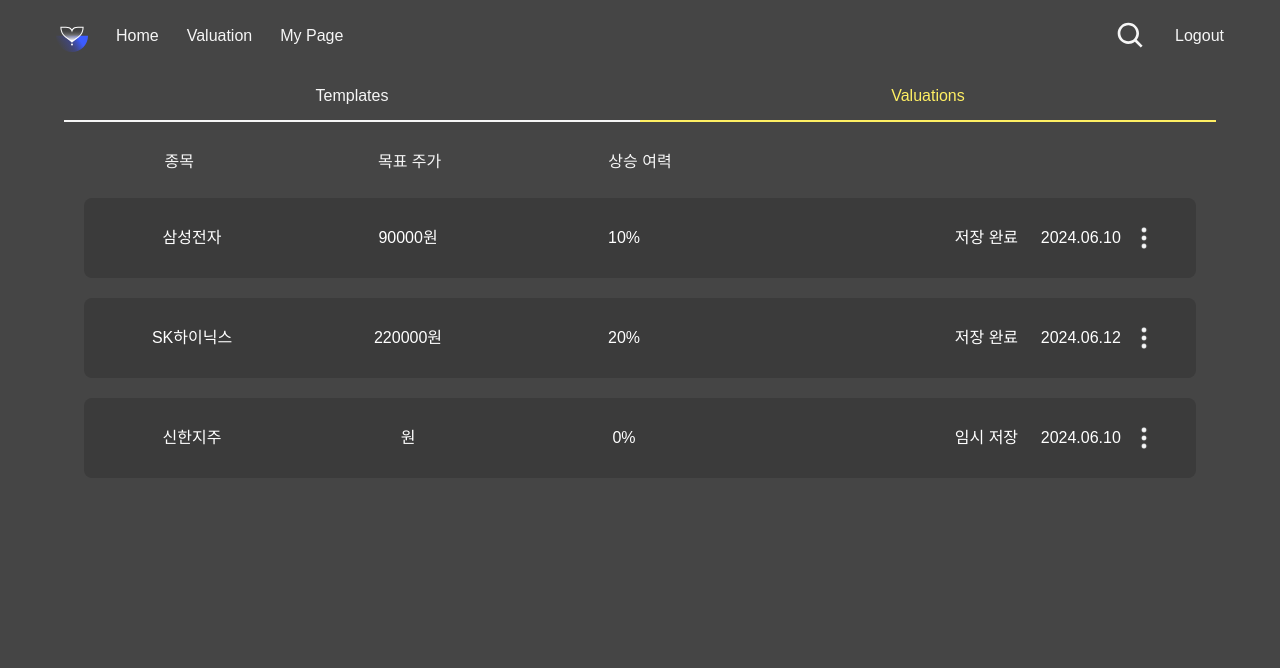
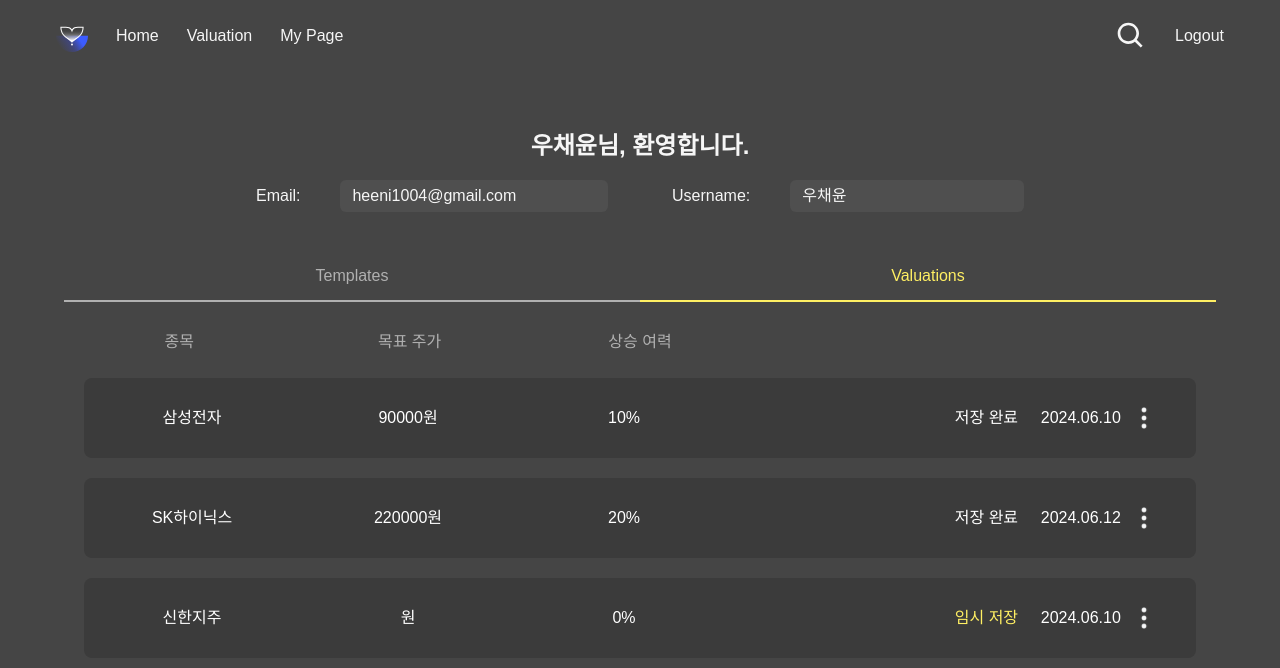
Before and after one commit to valueGa/valueGa_frontend, a React (Vite) app: page /mypage in a window 1280 px wide. Both pictures are taken after a click on the item "Valuations". Shown: the top 668 px of the page. Built offline with nearby package versions, Linux system fonts and the light colour scheme; a web font is replaced by a local one.

Commit message:
feat: myPage 프로필 컴포넌트  개발

```diff
--- a/src/routes/mypage/page.jsx
+++ b/src/routes/mypage/page.jsx
@@ -3,9 +3,14 @@
 import Template from "./template";
 import Valuation from "./valuation";
 import NavBar from "~/components/NavBar";
+import Profile from "./profile";
 
 export default function MyPage() {
   const [activeIndex, setActiveIndex] = useState(0);
+  const [user, setUser] = useState({
+    name: "우채윤",
+    email: "heeni1004@gmail.com",
+  });
   const tabContArr = [
     {
       tabTitle: (
@@ -13,7 +18,7 @@
           className={`py-3 basis-1/2 cursor-pointer ${
             activeIndex === 0
               ? "border-b-2 border-yellow text-yellow"
-              : "border-b-2 border-tuatara-50"
+              : "border-b-2 border-tuatara-300 text-tuatara-300"
           }`}
           onClick={() => tabClickHandler(0)}
         >
@@ -27,7 +32,7 @@
           className={`py-3 basis-1/2 cursor-pointer ${
             activeIndex === 1
               ? "border-b-2 border-yellow text-yellow"
-              : "border-b-2 border-gray-300 border-tuatara-50"
+              : "border-b-2 border-gray-300 border-tuatara-300 text-tuatara-300"
           }`}
           onClick={() => tabClickHandler(1)}
         >
@@ -43,6 +48,7 @@
   return (
     <div className="bg-tuatara-800 text-tuatara-50 h-screen">
       <NavBar />
+      <Profile name={user.name} email={user.email} />
       <div className="font-apple mx-16">
         <ul className="text-caption columns-2 text-center flex flex-row">
           {tabContArr.map((element, index) => {
--- /dev/null
+++ b/src/routes/mypage/profile.jsx
@@ -0,0 +1,23 @@
+import React from "react";
+
+export default function Profile({ name, email }) {
+  return (
+    <div className="flex flex-col text-center font-apple items-center justify-center my-10">
+      <div className="text-body2 py-4 font-bold ">{name}님, 환영합니다.</div>
+      <div className="flex flex-row items-center justify-center space-x-16 text-caption w-3/5">
+        <div className="flex flex-row items-center w-1/2">
+          <div className="mr-10">Email: </div>
+          <div className="bg-tuatara-700 bg-opacity-14 w-full rounded-md text-left p-3 py-1">
+            {email}
+          </div>
+        </div>
+        <div className="flex flex-row items-center w-1/2">
+          <div className="mr-10">Username: </div>
+          <div className="bg-tuatara-700 bg-opacity-14 w-full rounded-md text-left p-3 py-1">
+            {name}
+          </div>
+        </div>
+      </div>
+    </div>
+  );
+}
--- a/src/routes/mypage/valuation.jsx
+++ b/src/routes/mypage/valuation.jsx
@@ -34,9 +34,9 @@
   return (
     <div>
       <div className="flex flex-row text-center items-center w-3/5 h-8 mt-6">
-        <div className="basis-1/3">종목</div>
-        <div className="basis-1/3">목표 주가</div>
-        <div className="basis-1/3">상승 여력</div>
+        <div className="basis-1/3 text-tuatara-300">종목</div>
+        <div className="basis-1/3 text-tuatara-300">목표 주가</div>
+        <div className="basis-1/3 text-tuatara-300">상승 여력</div>
       </div>
       <div>
         {valList?.map((element, index) => {
@@ -48,9 +48,11 @@
                 <div className="basis-1/3">{element.valuePotential * 100}%</div>
               </div>
               <div className="flex justify-end flex-row basis-2/5 mr-8">
-                <div className="basis-1/5 mr-2">
-                  {element.isTemp ? "임시 저장" : "저장 완료"}
-                </div>
+                  {element.isTemp ? (
+                    <div className="basis-1/5 mr-2 text-yellow">임시 저장</div>
+                  ) : (
+                    <div className="basis-1/5 mr-2">저장 완료</div>
+                  )}
                 <div className="basis-1/5 mr-2">{element.date}</div>
                 <div className="basis-1/7 mr-2">
                   <img src={moreIcon} alt="moreIcon" className="w-6 h-6" />
--- a/tailwind.config.js
+++ b/tailwind.config.js
@@ -94,4 +94,4 @@
     },
   },
   plugins: [],
-}
+};
```
